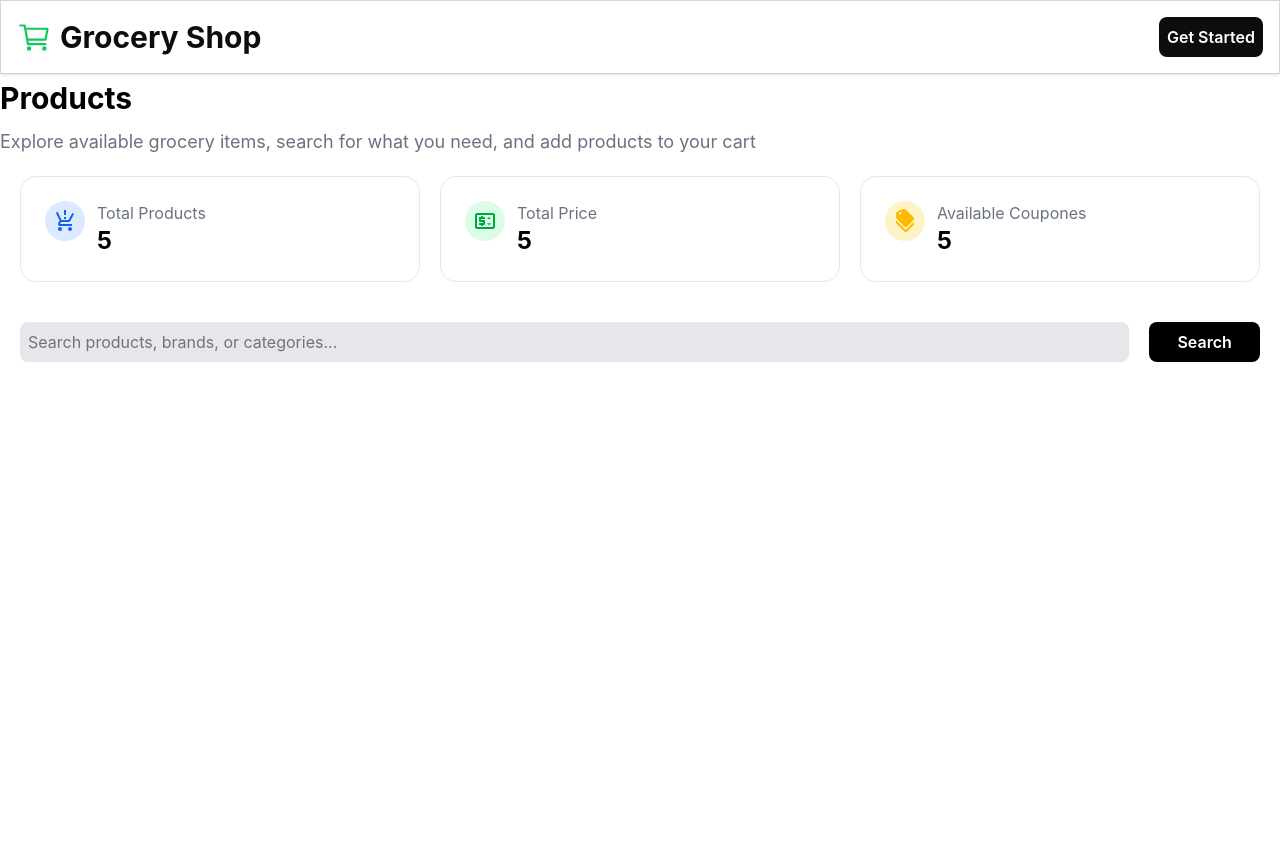
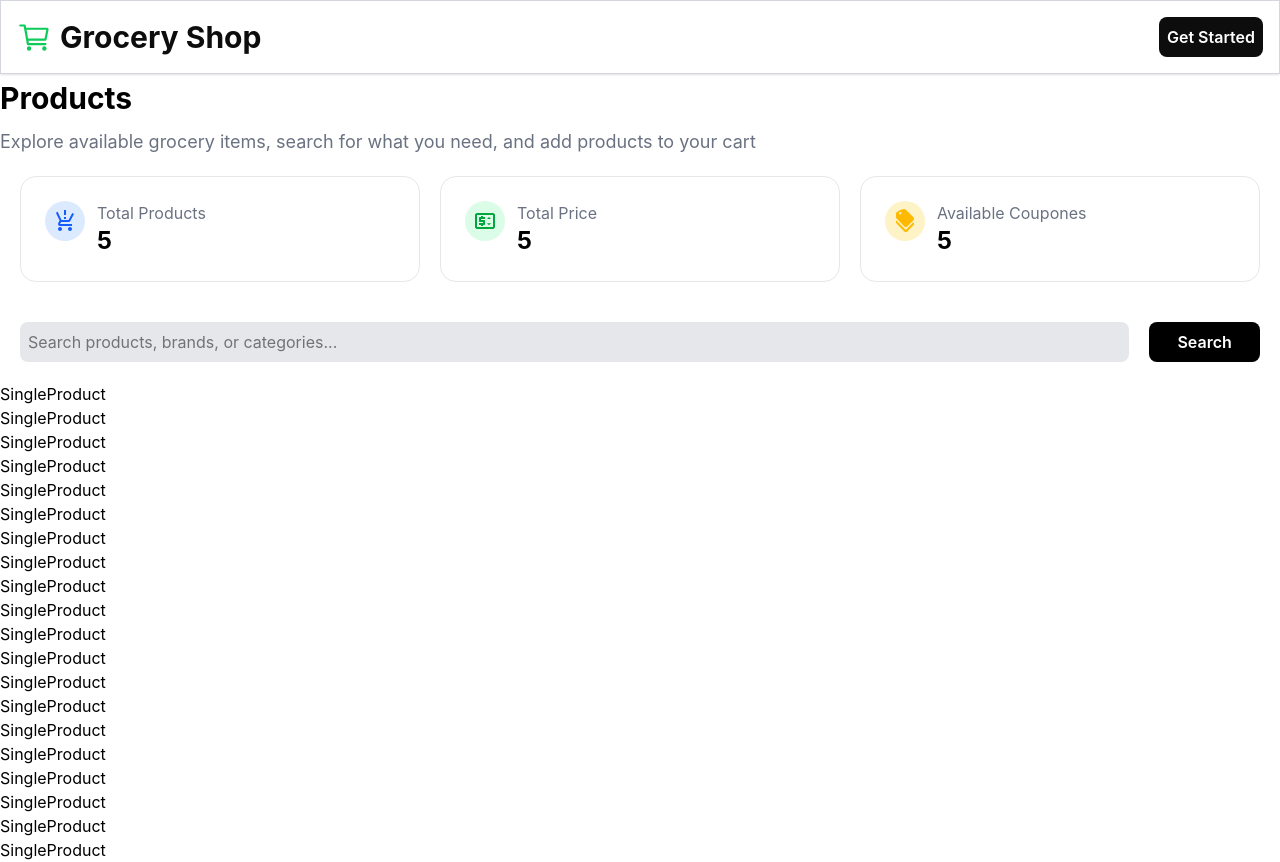
Before and after one commit to KC-Njoroge21/Grocery-Shop, a React (Vite) app: page /products in a window 1280 px wide. Before the commit the page ends 800 px from the top, so only its background shows below. Built offline with nearby package versions, Linux system fonts and the light colour scheme.

Commit message:
Mapped the data file to get every single item in the data array

```diff
--- /dev/null
+++ b/src/components/SingleProduct.jsx
@@ -0,0 +1,9 @@
+import React from 'react'
+
+const SingleProduct = () => {
+  return (
+    <div>SingleProduct</div>
+  )
+}
+
+export default SingleProduct
--- a/src/pages/Products.jsx
+++ b/src/pages/Products.jsx
@@ -3,10 +3,15 @@ import { MdProductionQuantityLimits } from "react-icons/md";
 import { MdDiscount } from "react-icons/md";
 import { MdOutlinePriceChange } from "react-icons/md";
 import groceries from '../components/data';
+import SingleProduct from '../components/SingleProduct';
 
 const Products = () => {
 
-
+  const allProducts = groceries.map((item) => {
+    return (
+      <SingleProduct key={item.id} item={item} />
+    )
+  } )
 
   return (
     <div className='pt-20'>
@@ -53,6 +58,12 @@ const Products = () => {
           <button className='w-[10%] bg-black text-white min-w-20 font-semibold rounded-lg'>Search </button>
         </form>
       </section>
+
+      <section>
+        <div>
+          {allProducts}
+        </div>
+      </section>
     </div>
   )
 }
```
